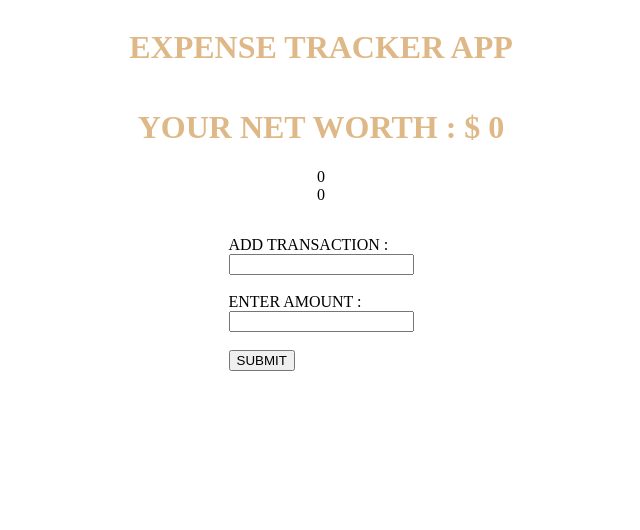
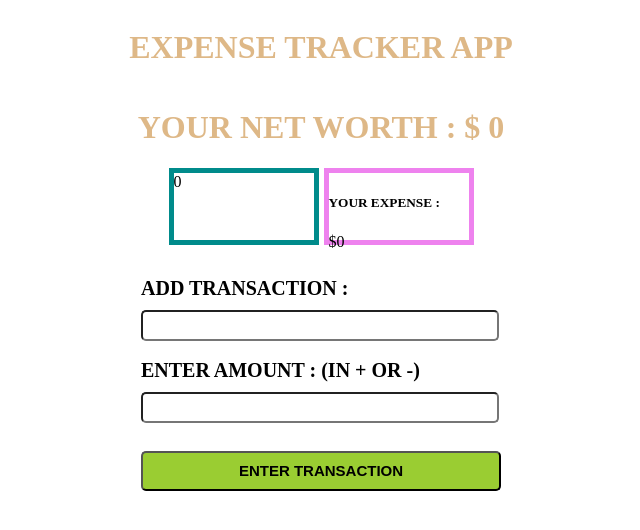
Before and after one commit to SalmanZakiKhan/Expense-Tracker-App, a React (Create React App) app: page / in a window 1280 px wide. Shown: the top 530 px of the page, without its empty margins (319-959 px from the left). Built offline with nearby package versions, Linux system fonts and the light colour scheme.

Commit message:
added basic styling

```diff
--- a/src/App.css
+++ b/src/App.css
@@ -7,3 +7,75 @@
 h1 {
     color: burlywood;
 }
+
+.sub-div {
+    display: flex;
+    flex-direction: row;
+}
+
+.balance-div {
+  width: 140px;
+  height: 67px;
+  border: 5px solid darkcyan;
+
+}
+
+
+.expense-div {
+    width: 140px;
+    height: 67px;
+    border: 5px solid violet;
+    margin-left: 5px;
+  }
+
+ul {
+    list-style-type: none;
+}
+
+ul > li {
+    color: burlywood;
+    padding-left: auto 10px;
+    border: 5px solid black;
+    padding: 0px 60px;
+}
+
+li > span {
+  text-transform: uppercase;
+  font-size: 20px;
+  font-weight: bold;
+}
+
+li > strong {
+  text-transform: uppercase;
+  font-size: 20px;
+  font-weight: bold;
+  text-align: end;
+}
+
+input[type="text"], input[type="number"] {
+  width: 350px;
+  border-radius: 5px;
+  margin-top: 10px;
+  height: 25px;
+}
+
+button[type="submit"] {
+    width: 360px;
+    border-radius: 5px;
+    background-color: yellowgreen;
+    height: 40px;
+    margin-top: 10px;
+}
+
+label {
+    font-weight: bold;
+    text-transform: uppercase;
+    font-size: 20px;
+}
+
+button span {
+    text-transform: uppercase;
+    font-family: Arial, Helvetica, sans-serif;
+    font-size: 15px;
+    font-weight: bold;
+}
--- a/src/App.js
+++ b/src/App.js
@@ -1,10 +1,10 @@
 import React from 'react'
 import Header from './components/Header'
 import TotalAmount from './components/TotalAmount'
+import Balance from './components/Balance'
+import Expense from "./components/Expense"
 import TransactionList from "./components/TransactionList"
 import AddTransaction from './components/AddTransaction'
-import Balance from './components/Balance'
-import Expense from "./components/Expense"
 
 import { GlobalState } from "./context/GlobalState"
 import "./App.css"
@@ -16,8 +16,10 @@ function App() {
         <div className="main-div">
            <Header />
            <TotalAmount />
-           <Balance />
-           <Expense />
+           <div className="sub-div">
+             <Balance />
+             <Expense />
+           </div>
            <TransactionList />
            <AddTransaction />
           </div>
--- a/src/components/AddTransaction.js
+++ b/src/components/AddTransaction.js
@@ -13,7 +13,7 @@ function AddTransaction() {
     const [current,setCurrent] = useState(initialState);
 
     const onChangeHandler = (e) => {
-        const {name,value} = e.target;
+        const { name,value } = e.target;
         setCurrent({
             ...current,
             [name]:value
@@ -23,7 +23,6 @@ function AddTransaction() {
     const handleSubmit = (e) => {
       e.preventDefault();
       current.id = transactions.length + 1;
-      console.log(current);
       addTransaction(current);
       setCurrent(initialState);
     }
@@ -32,9 +31,9 @@ function AddTransaction() {
         <form onSubmit={(e) => handleSubmit(e)}>
             <label>ADD TRANSACTION : </label><br />
             <input type="text" value={current.name} name="name" onChange={(e) => onChangeHandler(e)}/><br /><br />
-            <label>ENTER AMOUNT : </label><br />
+            <label>ENTER AMOUNT : (in + or -) </label><br />
             <input type="number"  value={current.price} name="price" onChange={(e) => onChangeHandler(e)}/><br /> <br />
-            <button type="submit">SUBMIT</button>
+            <button type="submit"><span>enter transaction</span></button>
         </form>
     );
 }
--- a/src/components/Balance.js
+++ b/src/components/Balance.js
@@ -8,7 +8,7 @@ function Balance() {
     .reduce((accumulator,currentValue) => accumulator + currentValue ,+(0));
 
     return (
-        <div>
+        <div className="balance-div">
             {finalValue}
         </div>
     )
--- a/src/components/Expense.js
+++ b/src/components/Expense.js
@@ -7,8 +7,9 @@ function Expense() {
     .filter(number => number <= 0)
     .reduce((accumulator,currentValue) => accumulator + currentValue , +(0));
     return (
-        <div>
-            {finalValue}
+        <div className="expense-div">
+            <h5>YOUR EXPENSE : </h5>
+            <span>${finalValue}</span>
         </div>
     )
 }
--- a/src/components/TotalAmount.js
+++ b/src/components/TotalAmount.js
@@ -4,8 +4,10 @@ import { GlobalStateContext }from "../context/GlobalState"
 function TotalAmount() {
 
     const {transactions} = useContext(GlobalStateContext);
-    const amount = transactions.map(transaction => +(transaction.price)).reduce((accumulator,currentValue) => accumulator + currentValue, +(0));
+    const amount = transactions.map(transaction => +(transaction.price))
+    .reduce((accumulator,currentValue) => accumulator + currentValue, +(0));
     console.log(amount);
+
     return (
         <div>
             <h1>YOUR NET WORTH : $ {amount}</h1>
--- a/src/context/GlobalState.js
+++ b/src/context/GlobalState.js
@@ -14,19 +14,26 @@ export function GlobalState({children}) {
     const [state,dispatch] = useReducer(AppReducer,initialState);
 
     const addTransaction = (transaction) => {
-       console.log(transaction);
        dispatch({
          type: 'ADD_TRANSACTION',
          payload: transaction
        });
     }
 
+    const deleteTransaction = id => {
+        console.log(id);
+        dispatch({
+            type: 'DELETE_TRANSACTION',
+            payload: id
+        })
+    }
 
   return(
       <div>
         <GlobalStateContext.Provider value={{
             transactions: state.transactions,
-            addTransaction
+            addTransaction,
+            deleteTransaction
         }}>
             {children}
         </GlobalStateContext.Provider>
--- a/src/context/reducer.js
+++ b/src/context/reducer.js
@@ -1,5 +1,4 @@
 export default (state,action) => {
-
 
    switch(action.type) {
      case 'ADD_TRANSACTION':
@@ -11,7 +10,7 @@ export default (state,action) => {
      case 'DELETE_TRANSACTION':
          return {
            ...state,
-           transactions: state.transactions.map(transaction => transaction.price)
+           transactions: state.transactions.filter(transaction => transaction.id !== action.payload)
          }
 
      default:
```
